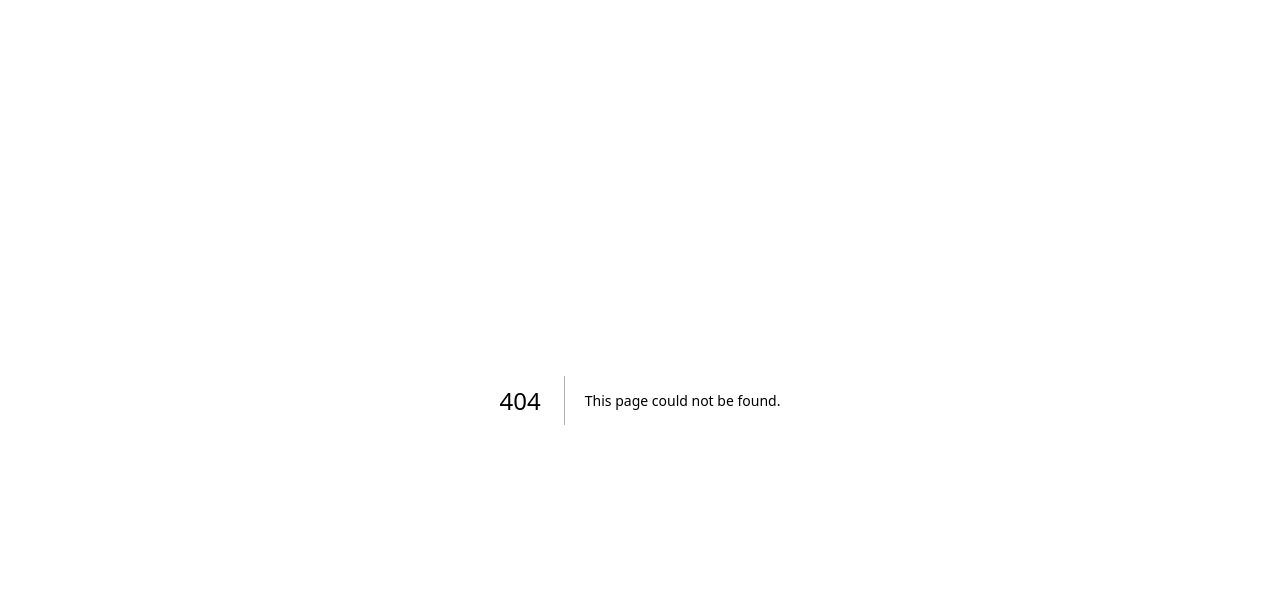
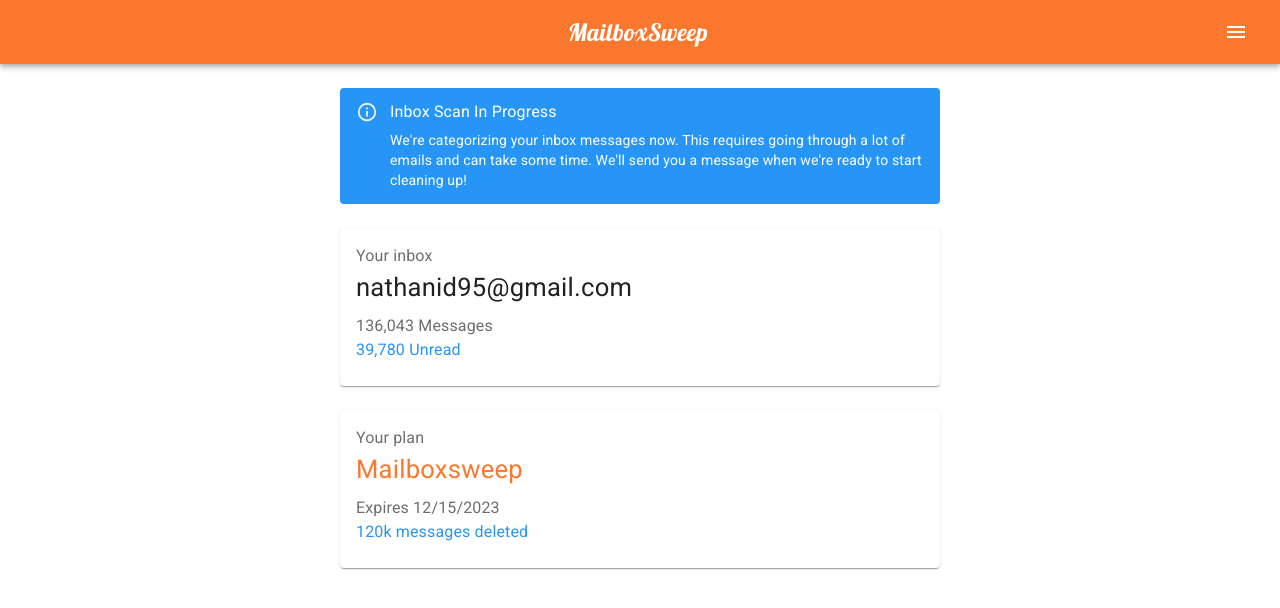
Before and after one commit to nate-anderson/mailboxsweep-oss, a Next.js app in the folder web/: page /home in a window 1280 px wide. Before the commit this address had no page. Shown: the top 608 px of the page. Built offline with nearby package versions, Linux system fonts and the light colour scheme.

Commit message:
home page scaffold

```diff
--- a/web/components/navbar.tsx
+++ b/web/components/navbar.tsx
@@ -15,6 +15,7 @@ import IconAccountCircle from "@mui/icons-material/AccountCircle";
 import IconEnvelope from "@mui/icons-material/Email";
 import IconCreditCard from "@mui/icons-material/CreditCard";
 import IconClose from "@mui/icons-material/Close";
+import IconHome from "@mui/icons-material/Home";
 import Link from "next/link";
 
 const renderDrawerItem = (props: { text: string, icon: any, path: string }) =>
@@ -34,6 +35,7 @@ const renderDrawerItem = (props: { text: string, icon: any, path: string }) =>
     </Link>;
 
 const drawerItems = [
+    { text: "Home", icon: <IconHome />, path: "/home" },
     { text: "My Profile", icon: <IconAccountCircle />, path: "/complete-profile" },
     { text: "Email Account", icon: <IconEnvelope />, path: "/email-account/login"},
     { text: "Payment & Plan", icon: <IconCreditCard />, path: "#" },
--- /dev/null
+++ b/web/pages/home.tsx
@@ -0,0 +1,107 @@
+import { CssBaseline } from "@mui/material";
+import Container from "@mui/material/Container";
+import Navbar from "../components/navbar";
+import Alert from "@mui/material/Alert"
+import AlertTitle from "@mui/material/AlertTitle";
+import Box from "@mui/material/Box";
+import Card from "@mui/material/Card";
+import CardContent from "@mui/material/CardContent";
+import Typography from "@mui/material/Typography";
+import CardActions from "@mui/material/CardActions";
+import MUIButton from "@mui/material/Button";
+
+export default function Home() {
+
+    return (
+        <>
+            <Navbar />
+            <Container component="main">
+                <CssBaseline />
+                <Box sx={{
+                    marginTop: 3,
+                    display: 'flex',
+                    flexDirection: "column",
+                    alignItems: "center",
+                }}>
+                    <Alert severity="info" variant="filled" sx={{
+                        maxWidth: 600,
+                        backgroundColor: "var(--color-accent)"
+                    }}>
+                        <AlertTitle>Inbox Scan In Progress</AlertTitle>
+                        We're categorizing your inbox messages now. This requires going through a lot of emails and can take some time. We'll send you a message when we're ready to start cleaning up!
+                    </Alert>
+                </Box>
+
+                <Card
+                    sx={{
+                        maxWidth: 600,
+                        width: "auto",
+                        marginTop: 3,
+                        marginX: "auto",
+                    }}
+                >
+                    <CardContent>
+                        <Typography sx={{
+                            color: "var(--color-gray)"
+                        }}>
+                            Your inbox
+                        </Typography>
+                        <Typography sx={{
+                            fontSize: "1.6em",
+                        }}>
+                            nathanid95@gmail.com
+                        </Typography>
+                        <Typography sx={{
+                            marginTop: 1,
+                            color: "var(--color-gray)"
+                        }}>
+                            136,043 Messages
+                        </Typography>
+                        <Typography sx={{
+                            color: "var(--color-accent)"
+                        }}>
+                            39,780 Unread
+                        </Typography>
+                    </CardContent>
+
+                    {/* If scan is complete, link to scan inside the inbox
+                    card with a big "Continue ->" button or similar */}
+                </Card>
+
+                <Card sx={{
+                    marginTop: 3,
+                    maxWidth: 600,
+                    marginX: "auto",
+                }}>
+                    <CardContent>
+                        <Typography sx={{
+                            color: "var(--color-gray)"
+                        }}>
+                            Your plan
+                        </Typography>
+                        <Typography sx={{
+                            fontSize: "1.6em",
+                            color: "var(--color-primary)",
+                        }}>
+                            Mailboxsweep
+                        </Typography>
+                        <Typography sx={{
+                            marginTop: 1,
+                            color: "var(--color-gray)"
+                        }}>
+                            Expires 12/15/2023
+                        </Typography>
+                        <Typography sx={{
+                            color: "var(--color-accent)"
+                        }}>
+                            120k messages deleted
+                        </Typography>
+                    </CardContent>
+
+                    {/* If scan is complete, link to scan inside the inbox
+                    card with a big "Continue ->" button or similar */}
+                </Card>
+            </Container>
+        </>
+    );
+}
```
